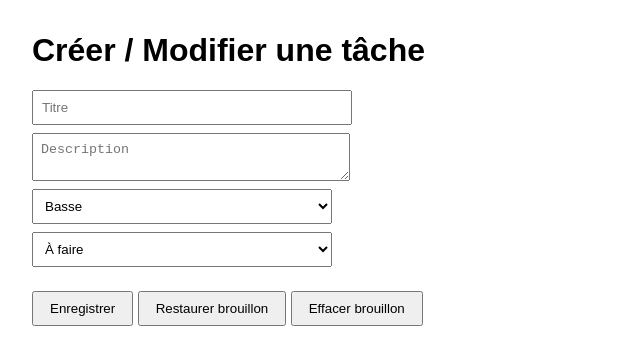
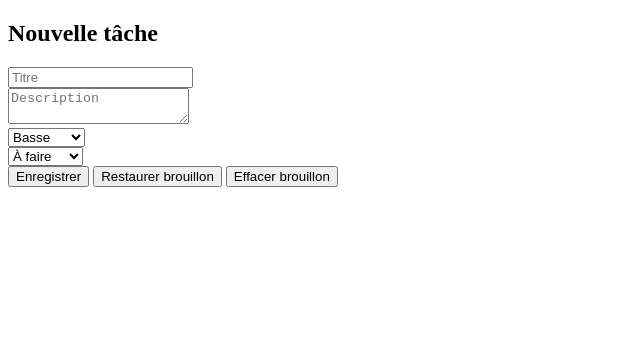
Before and after one commit to chadazerrouk-droid/taskflow_project, a website: page public/task-form.html in a window 1280 px wide. Shown: the whole page, without its empty margins (0-640 px from the left). Drawn offline with Linux system fonts and the light colour scheme.

Commit message:
feat: add task form HTML (structure for localStorage draft)

```diff
--- a/public/task-form.html
+++ b/public/task-form.html
@@ -1,34 +1,28 @@
 <!DOCTYPE html>
-<html lang="fr">
+<html>
 <head>
-  <meta charset="UTF-8">
-  <title>TaskFlow - Formulaire tâche</title>
-  <style>
-    body { font-family: Arial; margin: 2rem; }
-    input, textarea, select { display: block; margin: 0.5rem 0; padding: 0.5rem; width: 300px; }
-    button { margin-top: 1rem; padding: 0.5rem 1rem; }
-  </style>
+    <title>TaskFlow - Tâche</title>
 </head>
 <body>
-  <h1>Créer / Modifier une tâche</h1>
+    <h2>Nouvelle tâche</h2>
     <form id="taskForm">
-    <input type="text" id="title" placeholder="Titre" required>
-    <textarea id="description" placeholder="Description"></textarea>
+        <input type="text" id="title" placeholder="Titre" required><br>
+        <textarea id="description" placeholder="Description"></textarea><br>
         <select id="priority">
             <option value="basse">Basse</option>
             <option value="moyenne">Moyenne</option>
             <option value="haute">Haute</option>
-    </select>
+        </select><br>
         <select id="status">
             <option value="à faire">À faire</option>
             <option value="en cours">En cours</option>
             <option value="terminé">Terminé</option>
-    </select>
+        </select><br>
         <button type="submit">Enregistrer</button>
         <button type="button" id="restoreBtn">Restaurer brouillon</button>
         <button type="button" id="clearBtn">Effacer brouillon</button>
     </form>
-  <div id="message"></div>
+    <p id="message"></p>
 
     <script src="task-form.js"></script>
 </body>
```
Lines whose indentation alone changed are shown as unchanged.
